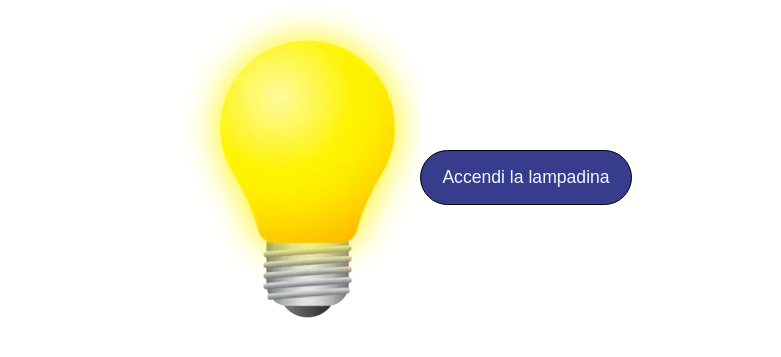
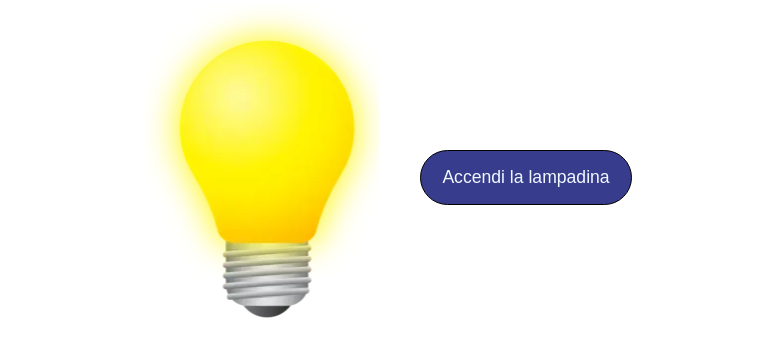
Before and after one commit to antoniorusso2/js-dom-1, a plain HTML site: page index.html in a window 1280 px wide. Both pictures are taken after a click on the button "Accendi la lampadina". Shown: the part 77-434 px from the top of the page, without its empty margins (249-1030 px from the left). Drawn offline with Linux system fonts and the light colour scheme.

Commit message:
ADD: transform translate x to " on bulb " for correct alignment when swapping;

```diff
--- a/css/style.css
+++ b/css/style.css
@@ -37,8 +37,8 @@ button {
   border: 1px solid black;
 }
 
-.on-bulb {
-  transform: translateX(50px);
+.x-15 {
+  transform: translateX(-15%);
 }
 /* !classe gestita con js per mostrare e nascondere lampadina accesa o spenta */
 
--- a/index.html
+++ b/index.html
@@ -18,8 +18,8 @@
       </div>
       <!-- lampadina -->
       <div class="bulb-wrapper">
-        <img id="off-bulb" class="absolute" src="./img/white_lamp.png" alt="">
-        <img id="on-bulb" class="hidden absolute" src="./img/yellow_lamp.png" alt="">
+        <img id="off-bulb" class="" src="./img/white_lamp.png" alt="">
+        <img id="on-bulb" class="hidden x-15" src="./img/yellow_lamp.png" alt="">
       </div>
       <div class="">
         <button id="on-off" class="btn">
```
